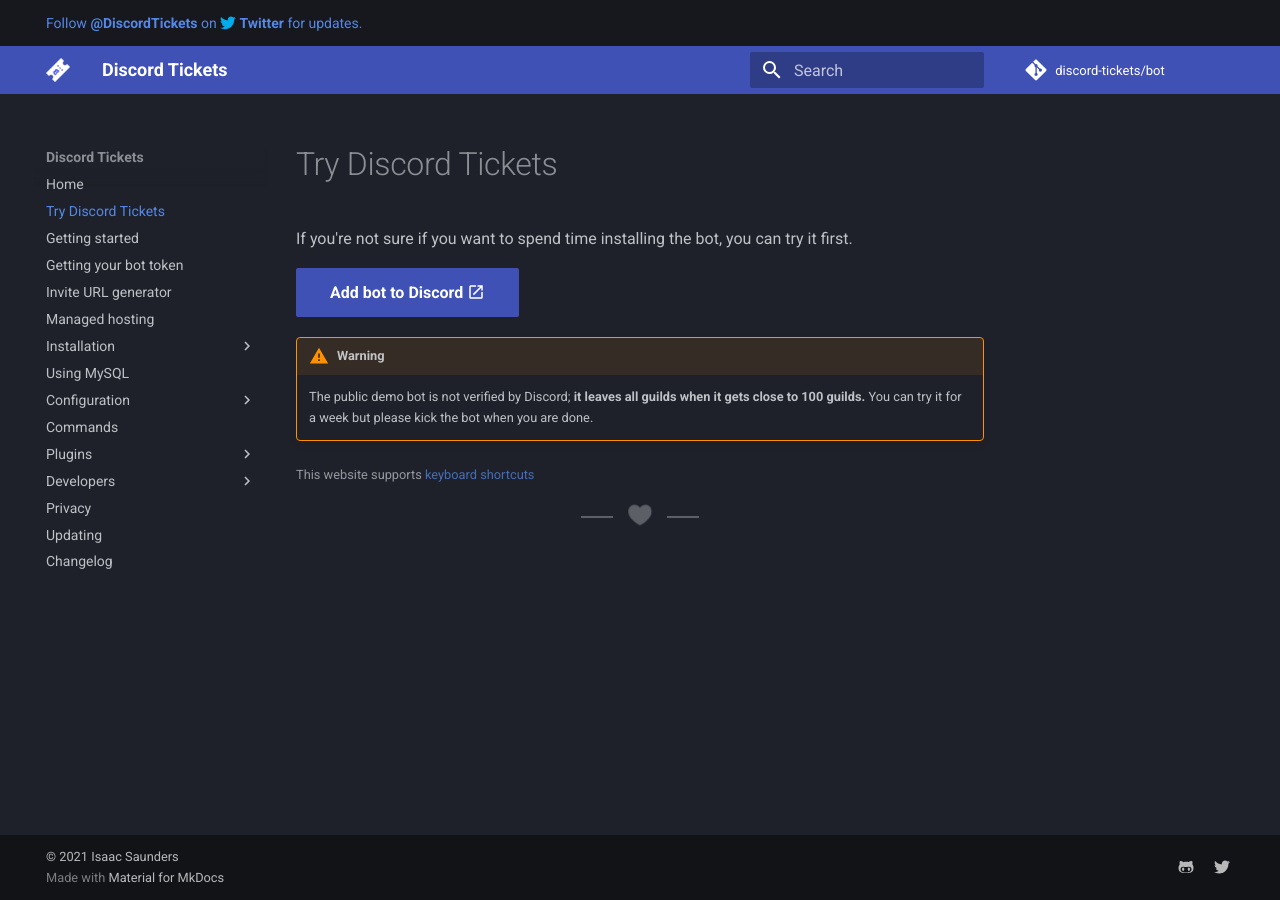
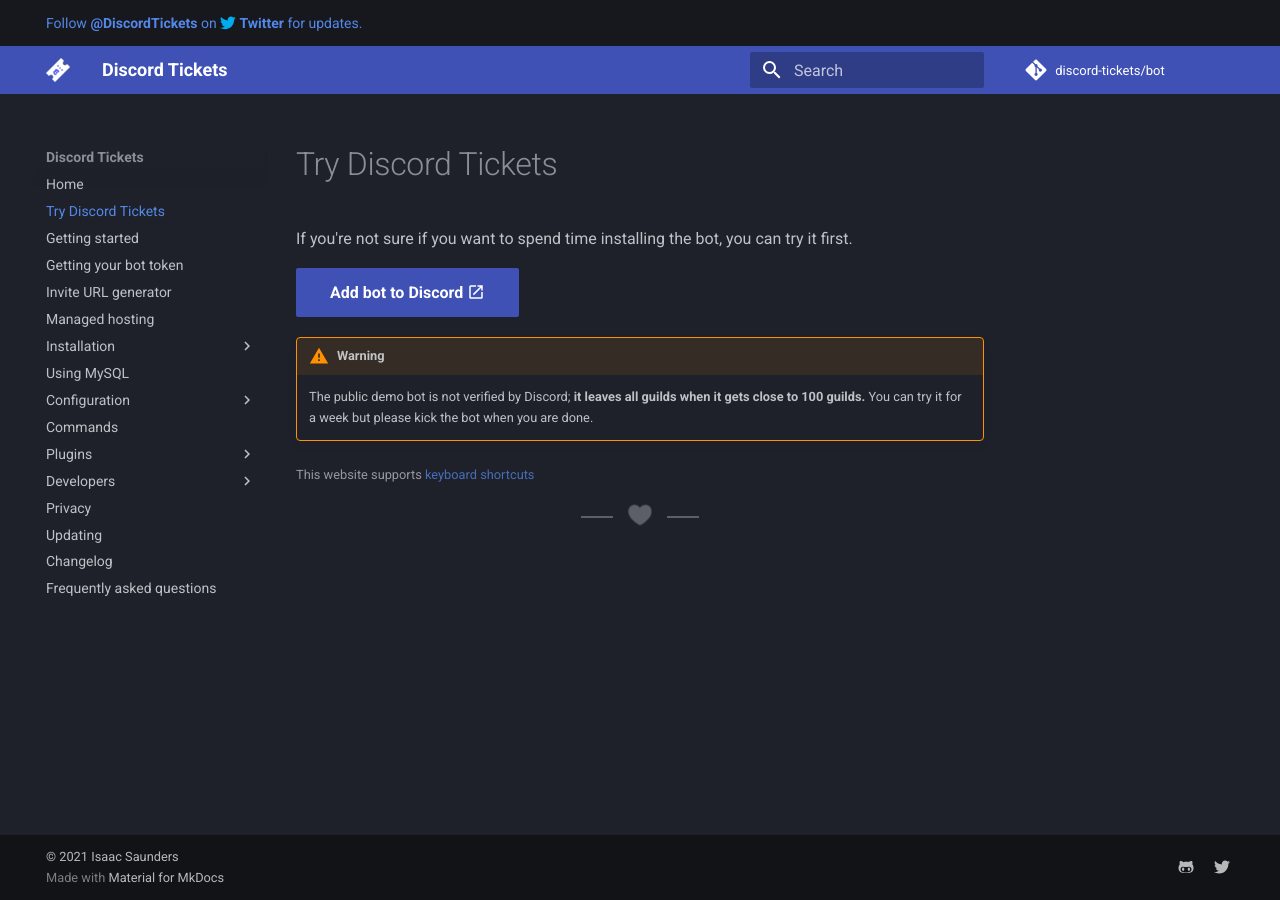
Before and after one commit to discord-tickets/docs, an MkDocs documentation site: the page built from docs/try.md, in a window 1280 px wide. Built offline with MkDocs 1.6.1 and Material for MkDocs 9.7.7, drawn with Linux system fonts in a browser that asks for light colours; comment, search, counter and statistics services are not loaded.

Commit message:
changed NAVBAR

```diff
--- a/mkdocs.yml
+++ b/mkdocs.yml
@@ -123,3 +123,4 @@
   - Privacy: privacy.md
   - Updating: updating.md
   - Changelog: changelog.md
+  - Frequently asked questions: faq.md
```
